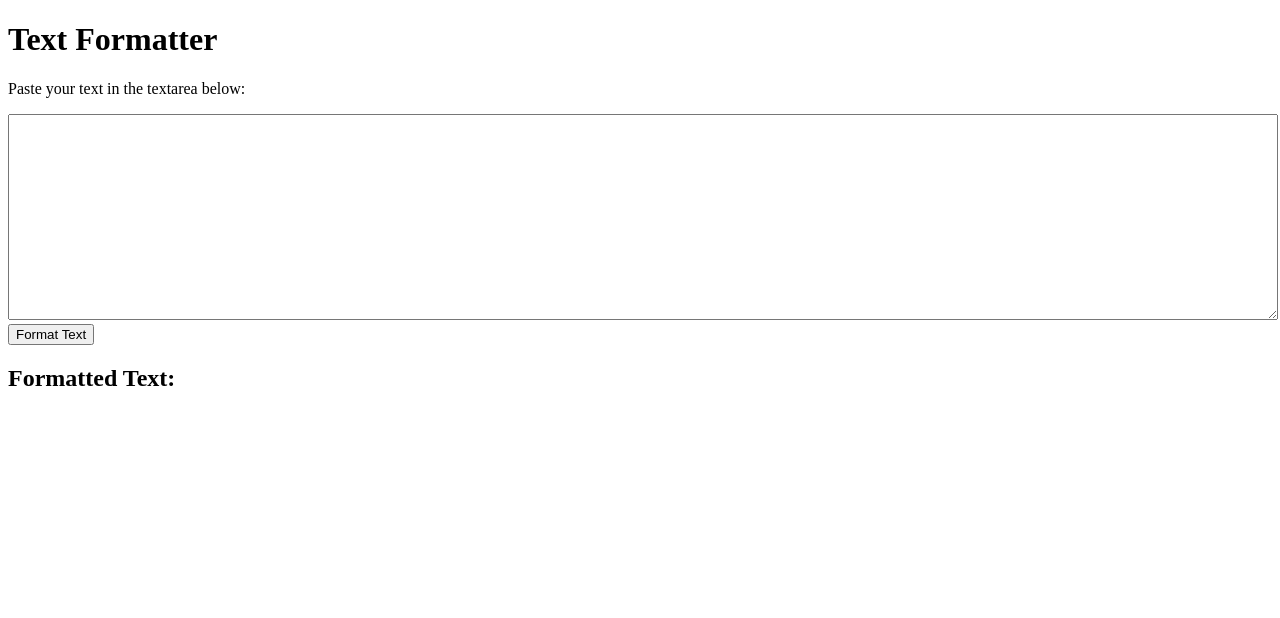
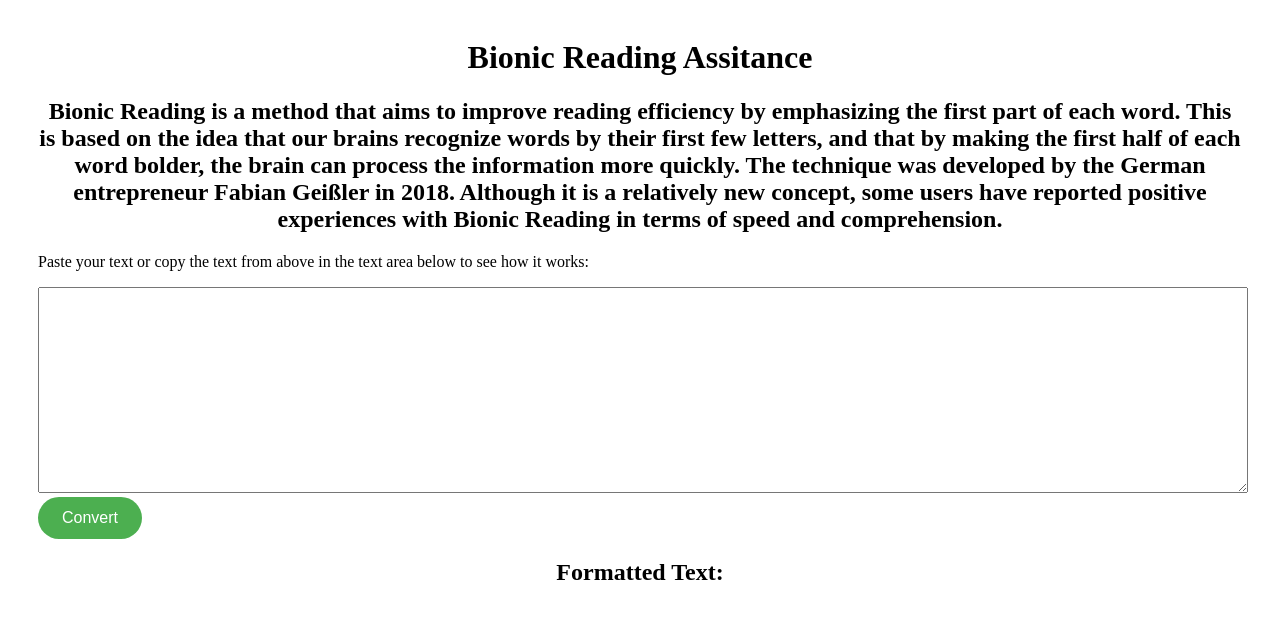
Before and after one commit to Fishcuit/reading_bold, a plain HTML site: page index.html in a window 1280 px wide. Drawn offline with Linux system fonts and the light colour scheme.

Commit message:
updated the script to read  even lettered words right

```diff
--- a/index.html
+++ b/index.html
@@ -2,27 +2,58 @@
 <html>
 <head>
     <meta charset="UTF-8">
-    <title>Text Formatter</title>
+    <title>Bionic Reading Assitance</title>
     <style>
         textarea {
             width: 100%;
             height: 200px;
         }
+        h1 {
+            text-align: center;
+        }
+        #outputContainer {
+            width: 80%; /* Adjust this value to set the desired width */
+            margin: 0 auto; /* Center the container horizontally */
+        }
+        h2 {
+            text-align: center;
+        }
+        body {
+            padding: 10px 30px;
+        }
+        button {
+            background-color: #4CAF50; /* Button color */
+            color: white; /* Text color */
+            padding: 12px 24px; /* Padding around text */
+            border: none; /* Remove default border */
+            border-radius: 30px; /* Rounded corners */
+            cursor: pointer; /* Change cursor to pointer on hover */
+            font-size: 16px; /* Font size */
+            transition: background-color 0.3s; /* Transition effect */
+        }
+        button:hover {
+            background-color: #45a049; /* Button color on hover */
+        }
     </style>
 </head>
 <body>
-    <h1>Text Formatter</h1>
-    <p>Paste your text in the textarea below:</p>
+    <h1>Bionic Reading Assitance</h1>
+    <h2>Bionic Reading is a method that aims to improve reading efficiency by emphasizing the first part of each word. This is based on the idea that our brains recognize words by their first few letters, and that by making the first half of each word bolder, the brain can process the information more quickly.
+
+        The technique was developed by the German entrepreneur Fabian Geißler in 2018. Although it is a relatively new concept, some users have reported positive experiences with Bionic Reading in terms of speed and comprehension.</h2>
+    <p>Paste your text or copy the text from above in the text area below to see how it works:</p>
     <textarea id="inputText"></textarea>
     <br>
-    <button id="formatButton">Format Text</button>
+    <button id="formatButton">Convert</button>
     <h2>Formatted Text:</h2>
-    <div id="outputText"></div>
+    <div id="outputContainer">
+        <div id="outputText"></div>
+    </div>
 
     <script>
         function formatWord(word) {
-            const halfLength = Math.floor(word.length / 2);
-            return `<strong>${word.slice(0, halfLength + 1)}</strong>${word.slice(halfLength + 1)}`;
+            const halfLength = Math.ceil(word.length / 2);
+            return `<strong>${word.slice(0, halfLength)}</strong>${word.slice(halfLength)}`;
         }
 
         function formatText() {
```
